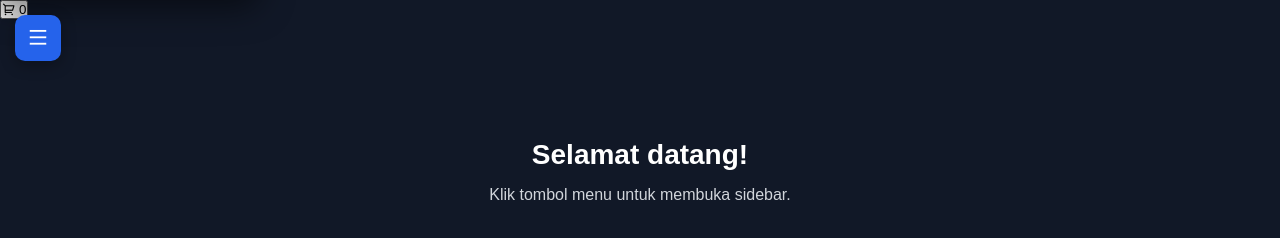
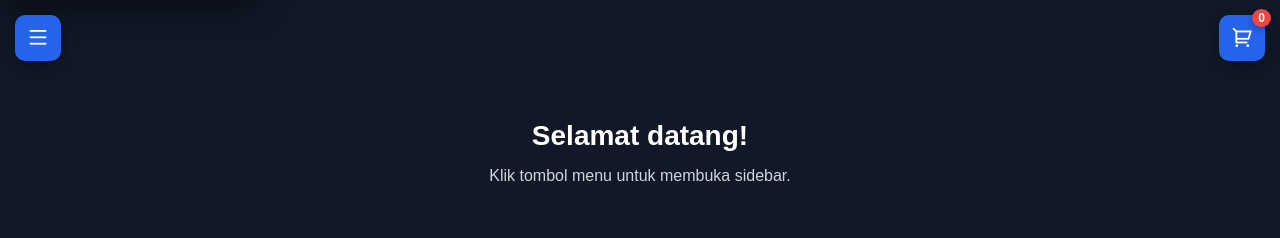
Before and after one commit to dzulfikarrayhan12/ruangtamu-sidebar, a plain HTML site: page index.html in a window 1280 px wide. Drawn offline with nearby package versions, Linux system fonts and the light colour scheme.

Commit message:
Update style.css

```diff
--- a/style.css
+++ b/style.css
@@ -32,8 +32,44 @@ body {
   background: #1e40af;
 }
 
-/* Sembunyikan tombol menu ketika sidebar terbuka */
-.menu-btn.hidden {
+/* Tombol keranjang */
+.cart-btn {
+  position: fixed;
+  top: 15px;
+  right: 15px;
+  z-index: 60;
+  background: #2563eb;
+  color: white;
+  padding: 10px 12px;
+  border-radius: 10px;
+  font-size: 22px;
+  cursor: pointer;
+  border: none;
+  box-shadow: 0 4px 15px rgba(0, 0, 0, 0.3);
+  transition: opacity 0.3s ease, background 0.3s ease;
+}
+
+.cart-btn:hover {
+  background: #1e40af;
+}
+
+/* Badge jumlah item keranjang */
+.cart-btn .cart-badge {
+  position: absolute;
+  top: -6px;
+  right: -6px;
+  background-color: #ef4444;
+  color: white;
+  font-size: 12px;
+  padding: 2px 6px;
+  border-radius: 50%;
+  font-weight: bold;
+  box-shadow: 0 2px 6px rgba(0, 0, 0, 0.3);
+}
+
+/* Sembunyikan tombol menu & keranjang saat sidebar terbuka */
+.menu-btn.hidden,
+.cart-btn.hidden {
   opacity: 0;
   pointer-events: none;
 }
```
